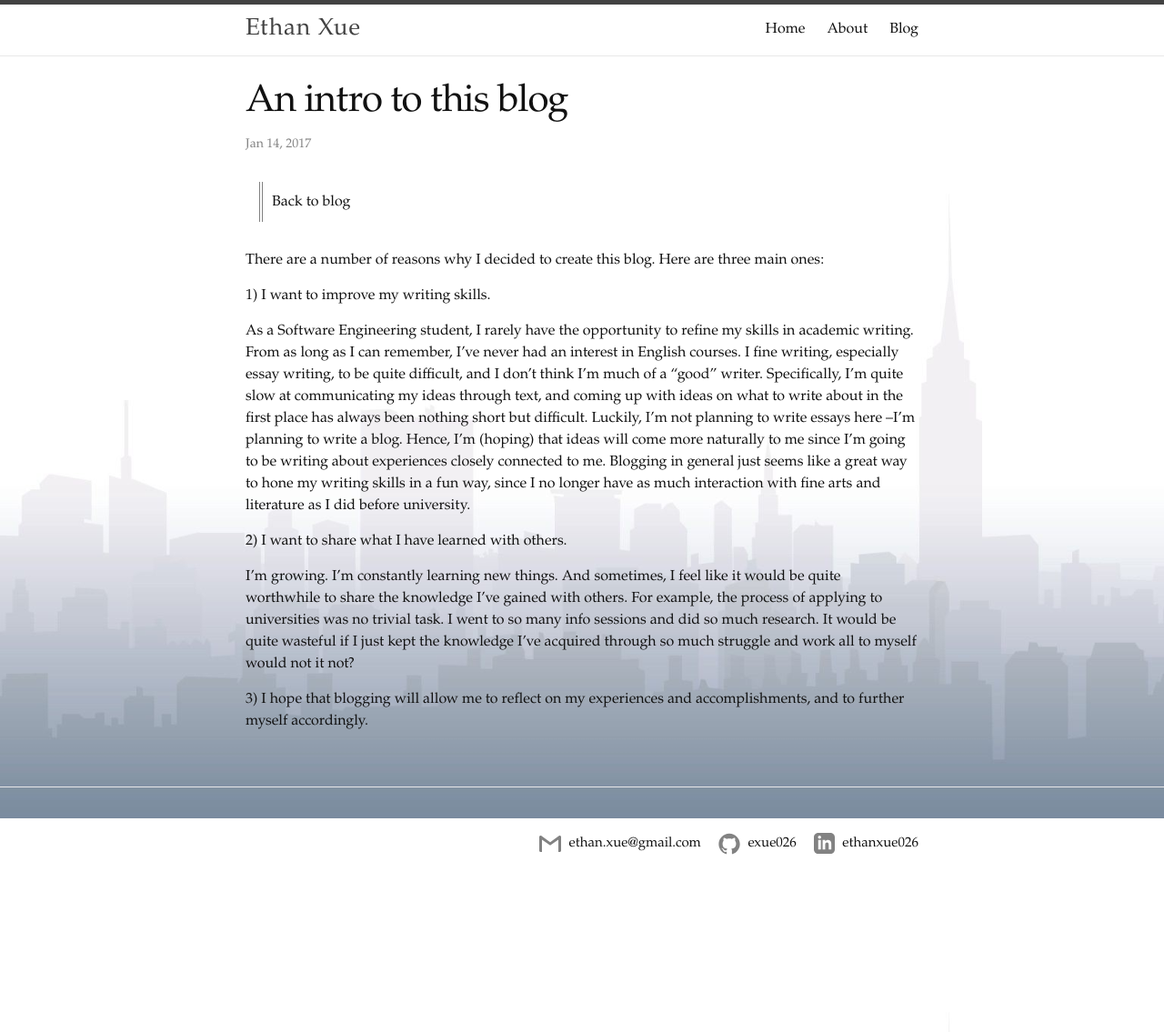
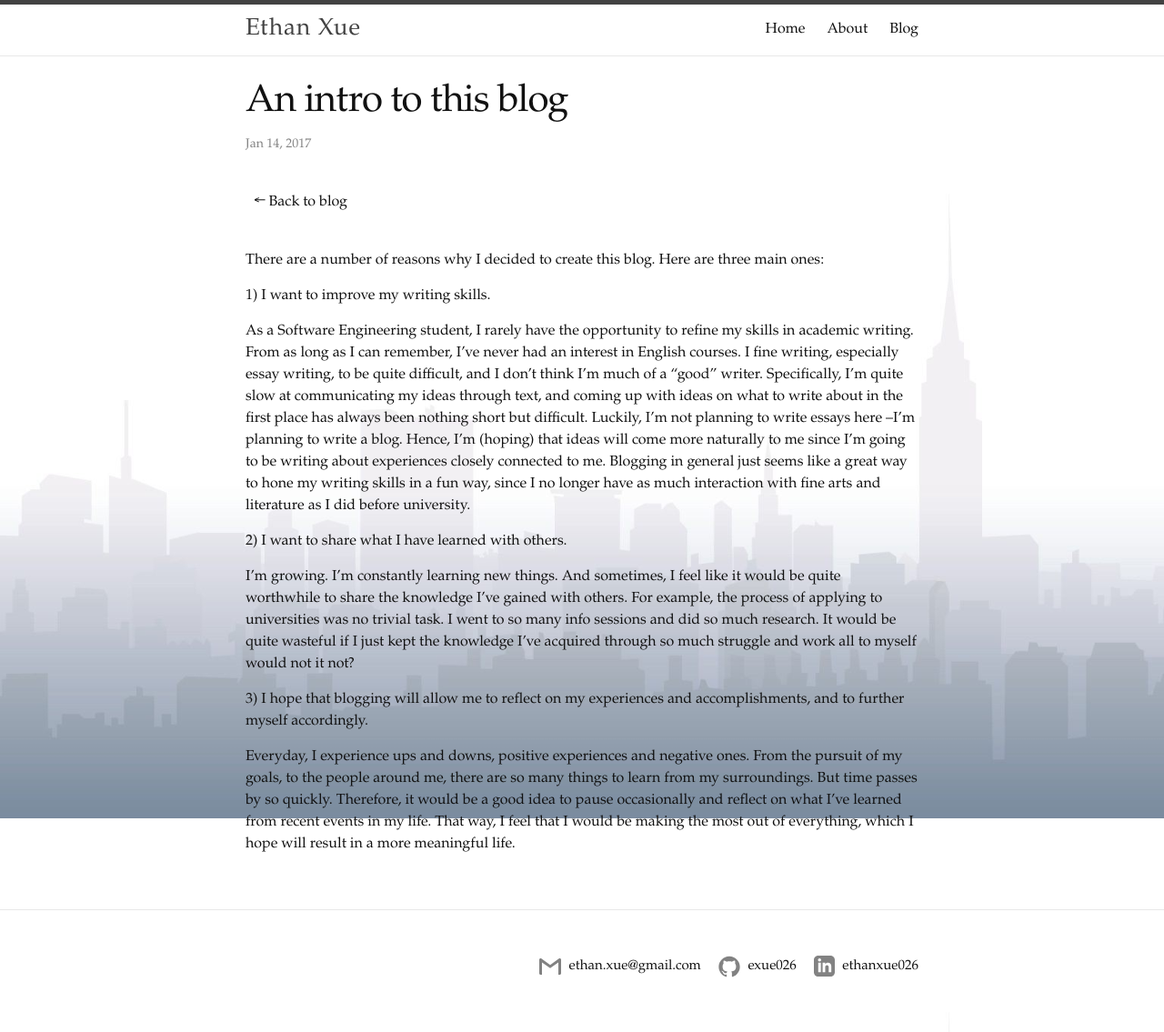
Before and after one commit to exue026/mysite, a Jekyll site: the page built from _posts/2017-01-14-intro.md, in a window 1280 px wide. Shown: the whole page at 91% size. Built offline with Jekyll 4.4.1, drawn with Linux system fonts in a browser that asks for light colours; comment, search, counter and statistics services are not loaded; before the commit the page ends 1000 px from its top, so only the background shows below that.

Commit message:
styling changes

```diff
--- a/_layouts/post.html
+++ b/_layouts/post.html
@@ -16,7 +16,7 @@ layout: base
   </header>
 
   <div class="page-link back-to-blog">
-    <a href="/blog">Back to blog</a>
+    <a href="/blog">&#8592 Back to blog</a>
   </div>
 
   <div class="post-content" itemprop="articleBody">
--- a/_posts/2017-01-14-intro.md
+++ b/_posts/2017-01-14-intro.md
@@ -16,3 +16,5 @@ As a Software Engineering student, I rarely have the opportunity to refine my sk
 I'm growing. I'm constantly learning new things. And sometimes, I feel like it would be quite worthwhile to share the knowledge I've gained with others. For example, the process of applying to universities was no trivial task. I went to so many info sessions and did so much research. It would be quite wasteful if I just kept the knowledge I've acquired through so much struggle and work all to myself would not it not?
 
 3) I hope that blogging will allow me to reflect on my experiences and accomplishments, and to further myself accordingly.
+
+Everyday, I experience ups and downs, positive experiences and negative ones. From the pursuit of my goals, to the people around me, there are so many things to learn from my surroundings. But time passes by so quickly. Therefore, it would be a good idea to pause occasionally and reflect on what I've learned from recent events in my life. That way, I feel that I would be making the most out of everything, which I hope will result in a more meaningful life.
--- a/_sass/minima/_layout.scss
+++ b/_sass/minima/_layout.scss
@@ -229,16 +229,27 @@
 
 .back-to-blog {
   margin-bottom: $spacing-unit;
-  border-left-style: double;
-  border-left-color: grey;
-  border-left-width: 4px;
   padding: 10px;
   color: gray;
-  margin-left: $spacing-unit / 2;
 }
 
 .post-content {
   margin-bottom: $spacing-unit;
+
+  .post-list {
+    a {
+      text-decoration: none;
+    }
+  }
+
+  a {
+    color: $text-color;
+    text-decoration: underline;
+
+    &:hover {
+      color: $brand-color;
+    }
+  }
 
   h2 {
     @include relative-font-size(2);
```
Also changed, not shown: about.md (+1 -1 lines).
